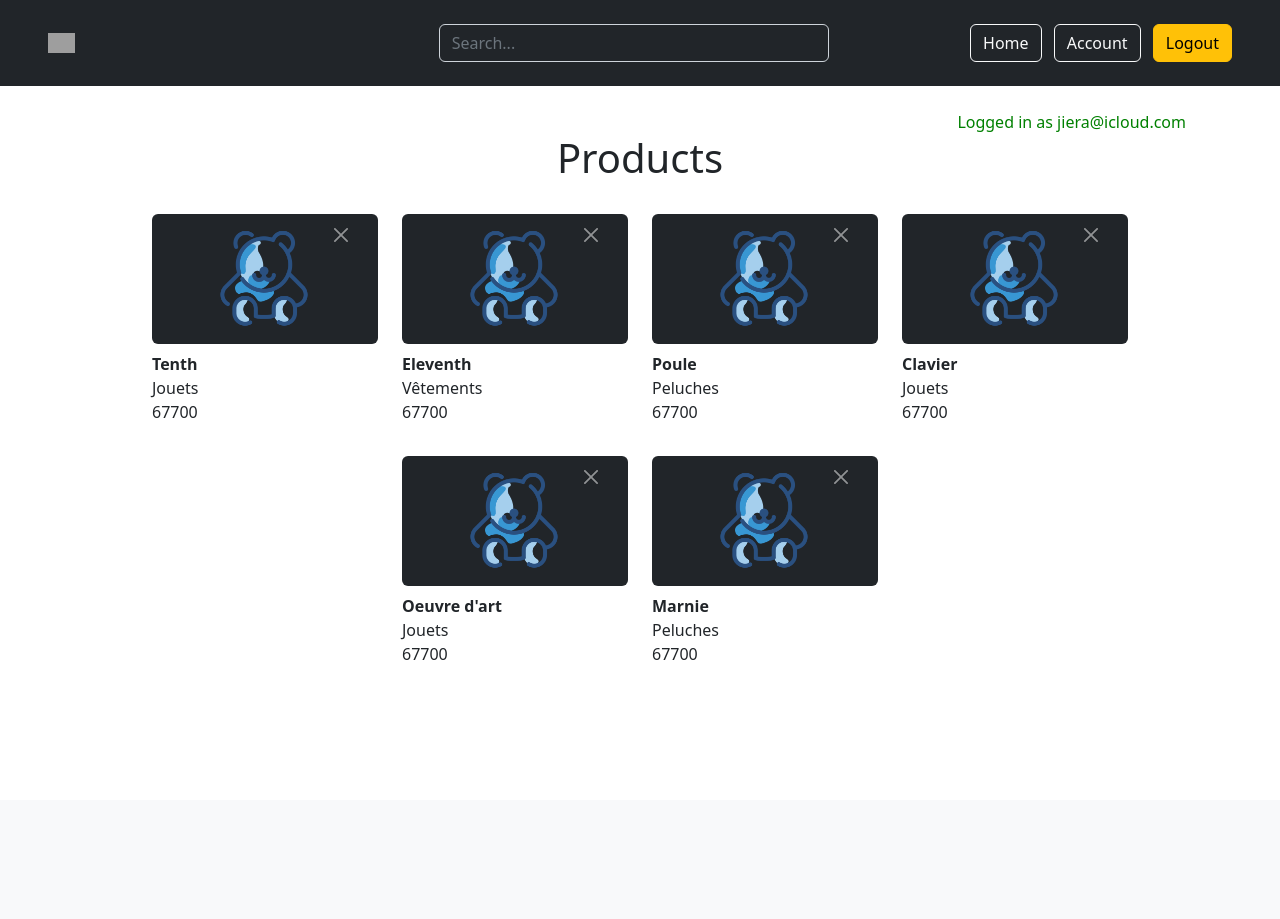
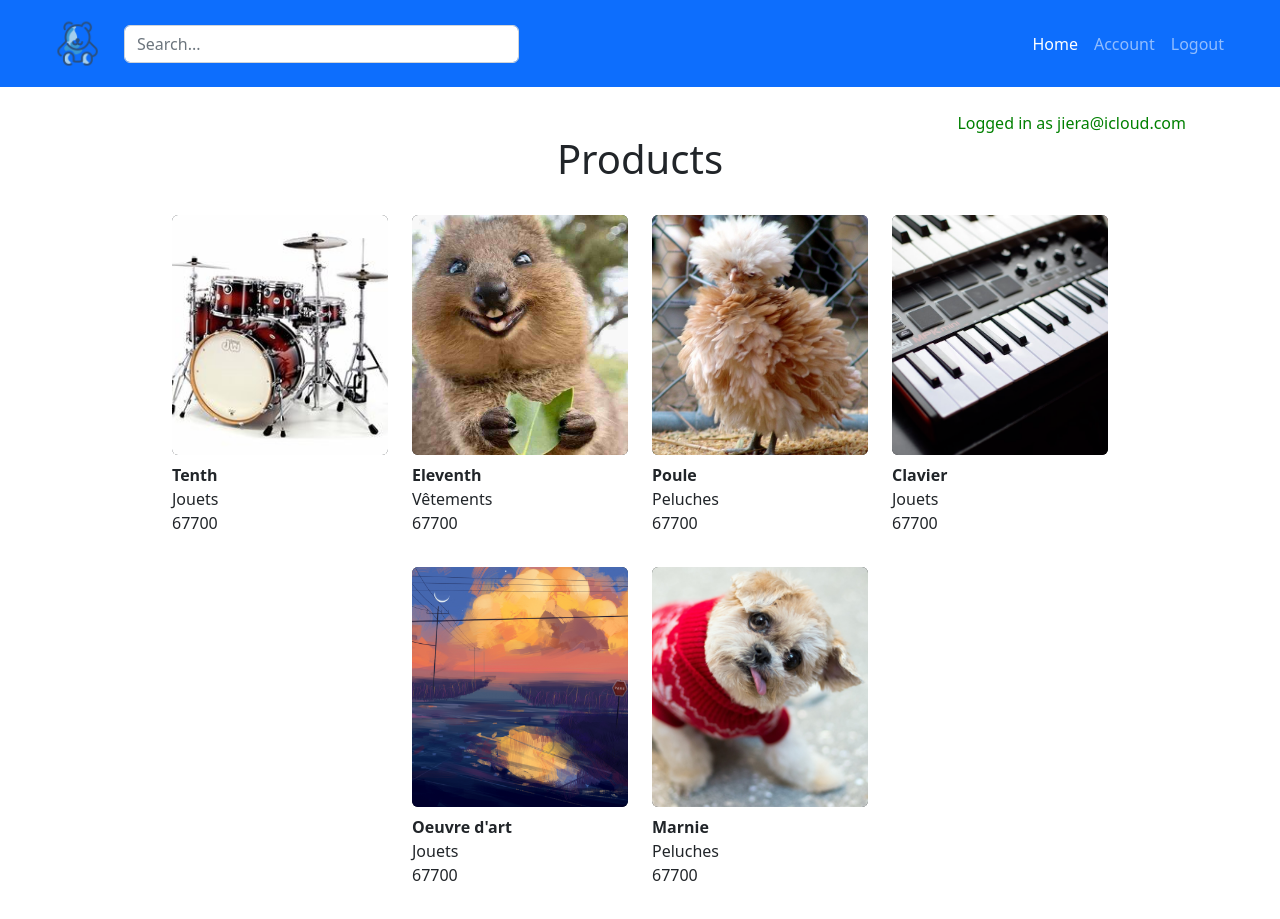
Before and after one commit to djibh/pytoys, a Flask app: page / in a window 1280 px wide. Before the commit the page ends 660 px from the top, so only its background shows below. Run offline with Flask 2, Linux system fonts and the light colour scheme; a user stored in the database is signed in; data comes from the database, SQL or seed files in the repository; both versions use the stored data as it was after the commit; grey boxes are pictures that could not be loaded.

Commit message:
(home view) product now display photo stored from account upload

```diff
--- a/website/auth.py
+++ b/website/auth.py
@@ -4,8 +4,8 @@ from werkzeug.security import generate_password_hash, check_password_hash
 from .models import User, Product
 from . import db
 
+auth = Blueprint('auth', __name__)
 
-auth = Blueprint('auth', __name__)
 
 @auth.route('/login', methods=['GET', 'POST'])
 def login():
@@ -28,11 +28,13 @@ def login():
 
     return render_template("login.html", user=current_user)
 
+
 @auth.route('/logout')
 @login_required
 def logout():
     logout_user()
     return redirect(url_for('auth.login'))
+
 
 @auth.route('/signup', methods=['GET', 'POST'])
 def sign_up():
@@ -63,6 +65,7 @@ def sign_up():
 
     return render_template("sign_up.html", user=current_user)
 
+
 @auth.route('/account', methods=['GET', 'POST'])
 def account():
     if request.method == 'POST':
--- a/website/models.py
+++ b/website/models.py
@@ -5,7 +5,7 @@ from . import db
 class Product(db.Model):
     id = db.Column(db.Integer, primary_key=True)
     title = db.Column(db.String(100))
-    pictures = db.Column(db.String(500)) # Maybe to be created as own model with relationship to this one
+    pictures = db.Column(db.String(150))
     description = db.Column(db.String(5000))
     city = db.Column(db.String(150))
     category = db.Column(db.String(100))
--- a/website/templates/base.html
+++ b/website/templates/base.html
@@ -14,37 +14,45 @@
     </head>
 
     <body>
-        <header class="px-5 py-4 text-bg-dark">
-            <div class="row">
-                <div class="col d-flex">
-                    <a class="d-flex align-items-center text-white text-decoration-none" href="/">
-                        <img src="../static/img/logo.png" alt="logo" height="20">
-                    </a>
-                </div>
 
+    <header>
+        <nav class="navbar navbar-expand-lg navbar-dark bg-primary">
+            <div class="container-fluid px-5">
+                <a class="navbar-brand" href="#">
+                    <img src="../static/img/logo.png" alt="logo" width="60" class="d-inline-block align-text-top">
+                </a>
                 <!-- ######################################################### -->
                 <!-- Search Bar -->
                 <!-- ######################################################### -->
                 <form class="col-4 nav" role="search">
-                    <input type="search" class="form-control justify-content-center form-control-dark text-bg-dark" placeholder="Search..." aria-label="Search">
+                    <input type="search" class="form-control" placeholder="Search..." aria-label="Search">
                 </form>
 
-
-                <!-- ######################################################### -->
-                <!-- Nav buttons -->
-                <!-- ######################################################### -->
-                <div class="col text-end">
-                    {% if user.is_authenticated %}
-                    <button type="button" class="btn btn-outline-light me-2" id="home" onclick="location.href='/'">Home</button>
-                    <button type="button" class="btn btn-outline-light me-2" id="account" onclick="location.href='/account'">Account</button>
-                    <button type="button" class="btn btn-warning" id="logout" onclick="location.href='/logout'">Logout</button>
-                    {% else %}
-                    <button type="button" class="btn btn-outline-light me-2" id="login" onclick="location.href='/login'">Login</button>
-                    <button type="button" class="btn btn-warning" id="signup" onclick="location.href='/signup'">Sign up</button>
-                    {% endif %}
+                <button class="navbar-toggler" type="button" data-bs-toggle="collapse" data-bs-target="#navbarNav" aria-controls="navbarNav" aria-expanded="false" aria-label="Toggle navigation">
+                    <span class="navbar-toggler-icon"></span>
+                </button>
+                <div class="collapse navbar-collapse justify-content-end" id="navbarNav" aria-expanded="false">
+                    <ul class="navbar-nav">
+                        {% if user.is_authenticated %}
+                        <li class="nav-item">
+                            <a class="nav-link active" aria-current="page" href="/">Home</a>
+                        </li>
+                        <li class="nav-item">
+                            <a class="nav-link" href="/account">Account</a>
+                        </li>
+                        <li class="nav-item">
+                            <a class="nav-link" href="/logout">Logout</a>
+                        </li>
+                        {% else %}
+                        <button type="button" class="btn btn-outline-dark me-2" id="login" onclick="location.href='/login'">Login</button>
+                        <button type="button" class="btn btn-warning" id="signup" onclick="location.href='/signup'">Sign up</button>
+                        {% endif %}
+                    </ul>
                 </div>
             </div>
-        </header>
+        </nav>
+    </header>
+
 
         <!-- ######################################################### -->
         <!-- Flash alerts -->
--- a/website/templates/home.html
+++ b/website/templates/home.html
@@ -6,15 +6,14 @@
         <h1 align="center">Products</h1>
 
         <br />
-        <div class="container overflow-hidden" id="products-grid">
-            <div class="row row-cols-3 g-4 justify-content-center">
+        <div class="container" style="max-width: 960px" id="products-grid">
+            <div class="row row-cols-2 g-4 justify-content-center">
                 {% for product in products %}
-                <div class="col" style="max-width:250px">
-                    <div align="center" class="bg-dark rounded">
-                        <img src="../static/img/logo3.png" alt="photo" height="130px">
-                        <button type="button" class="btn-close btn-close-white pt-4" style="font-size:14px; position:absolute;" aria-label="Close" onClick="deleteProduct({{ product.id }})"></button>
+                <div class="col" style="max-width:240px;">
+                    <div style="height: 240px;" class="bg-dark rounded">
+                        <img align="center" class="rounded" style="width: 100%; height:100%; object-fit: cover;" src="{{ url_for('static', filename=('img/' + product.pictures)) }}" alt="photo" height="130px">
                     </div>
-                    <div class="py-2">
+                    <div class="py-2" style="width:180px;">
                         <div class="fw-bold"> {{ product.title }} </div> <!-- product.title -->
                         <span>{{ product.category }}</span><br />
                         <span>{{ product.city }}</span>
--- a/website/views.py
+++ b/website/views.py
@@ -6,11 +6,11 @@ from . import db, app
 
 import os, json
 
+views = Blueprint('views', __name__)
 ALLOWED_EXTENSIONS = {'txt', 'pdf', 'png', 'jpg', 'jpeg'}
+filename = ""
 
-views = Blueprint('views', __name__)
-
-@views.route('/', methods=['GET', 'POST'])
+@views.route('/', methods=['GET'])
 @login_required
 def home():
     get_all_products = db.session.query(Product).all()
@@ -20,7 +20,7 @@ def allowed_file(filename):
     return '.' in filename and \
         filename.rsplit('.', 1)[1].lower() in ALLOWED_EXTENSIONS
 
-def file_validation():
+def upload_picture():
     # check if the post request has the file part
         if 'file' not in request.files:
             flash('No file part')
@@ -35,13 +35,14 @@ def file_validation():
             return redirect(request.url)
 
         if file and allowed_file(file.filename):
+            global filename
             filename = secure_filename(file.filename)
             file.save(os.path.join(app.config['UPLOAD_FOLDER'], filename))
             return redirect(url_for('views.home', name=filename))
 
 
 @views.route('/account', methods=['POST', 'GET'])
-def upload_file():
+def upload_product():
     if request.method == 'POST':
         product_title = request.form.get('product-title')
         product_description = request.form.get('product-description')
@@ -51,8 +52,9 @@ def upload_file():
         if len(product_title) < 1:
             flash('Product\'s description is too short!', category='error')
         else:
-            new_product = Product(title=product_title, description=product_description, city=product_city, category=product_category, user_id=current_user.id)
-            file_validation()
+            upload_picture()
+            new_product = Product(title=product_title, description=product_description, pictures=filename, city=product_city, category=product_category, user_id=current_user.id)
+            print(new_product)
             db.session.add(new_product)
             db.session.commit()
             flash('Product added!', category='success')
```
Also changed, not shown: instance/database.db, website/static/img/327902.jpg (added), website/static/img/IMG_2708.JPG (added), website/static/img/adorable-quokka.jpg (added), website/static/img/chick.JPG (added), website/static/img/image6.jpg (added), website/static/img/logo.png (renamed from website/static/img/logo3.png), website/static/img/photo-1522870389523-7e83c0065eaf.jpeg (added), website/static/img/post3.jpeg (added), website/static/img/rs_600x600-200307135021-600.marnie-dog.ct.030720.jpg (added), website/static/img/space-golang.png (added), website/static/img/vKLa5V.jpg (added), website/static/img/wallpapersden.com_field-drawing-digital-art_2560x1600.jpg (added), 1 other file.
